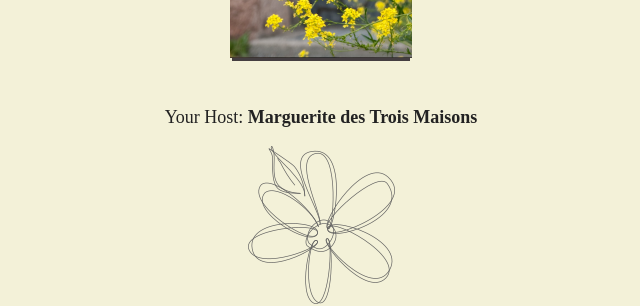
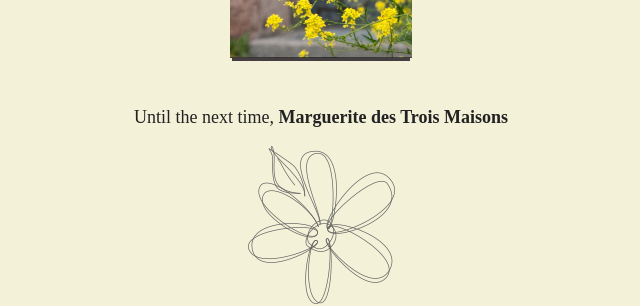
Before and after one commit to des4maisons/des4maisons.ca, a Jekyll site: the page built from website/index.html, in a window 1280 px wide. Shown: the part 250-556 px from the top of the page, without its empty margins (319-959 px from the left). Built offline with Jekyll 4.4.1, drawn with Linux system fonts in a browser that asks for light colours; the list of posts is cut into pages by our own code.

Commit message:
End the post with different wording

```diff
--- a/website/_includes/footer.html
+++ b/website/_includes/footer.html
@@ -1,4 +1,4 @@
 <footer id="footer">
-    <p>Your Host: <strong><a href="{{ site.author_link }}" target="_blank">{{ site.author }}</a></strong></p>
+    <p>Until the next time, <strong><a href="{{ site.author_link }}" target="_blank">{{ site.author }}</a></strong></p>
     <p class="legal">{{ site.author_description }}</p>
 </footer>
```
